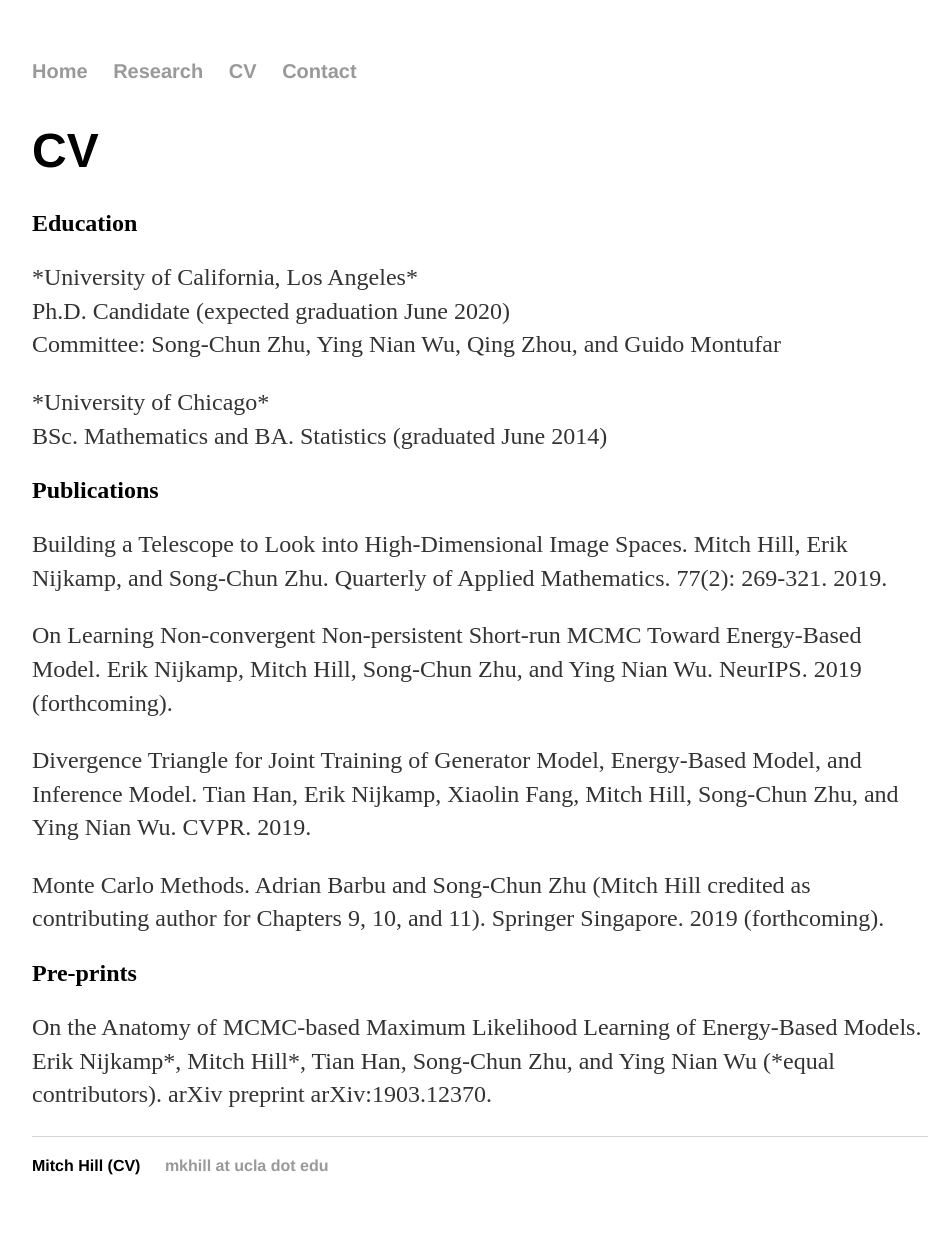
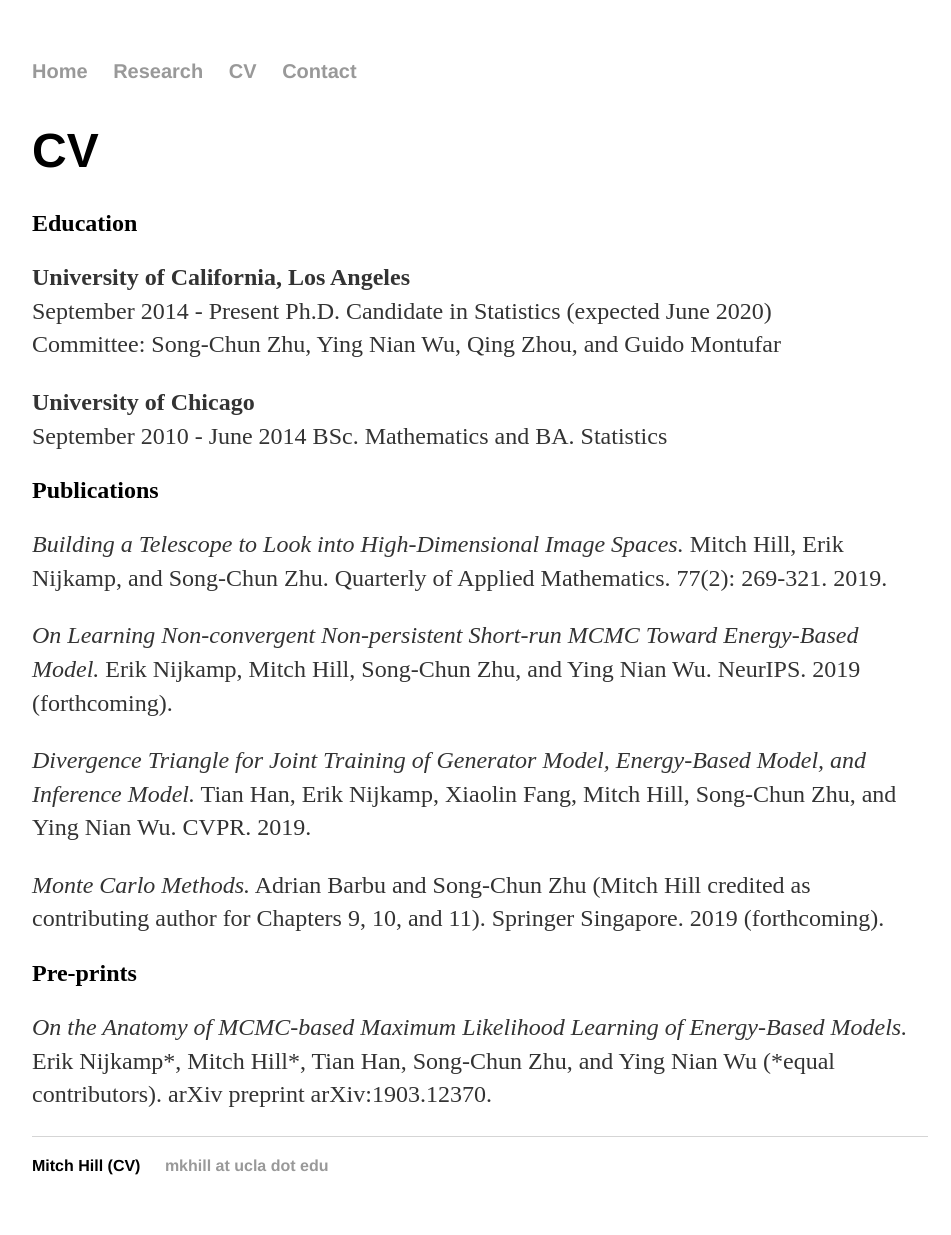
Before and after one commit to point0bar1/point0bar1.github.io, a Jekyll site: the page built from cv/index.html, in a window 1280 px wide. Shown: the whole page, without its empty margins (160-1111 px from the left). Built offline with Jekyll 4.4.1, drawn with Linux system fonts in a browser that asks for light colours.

Commit message:
Update index.html

```diff
--- a/cv/index.html
+++ b/cv/index.html
@@ -5,30 +5,32 @@
 <h1>CV</h1>
 <h2>Education</h2>
   <p>
-    *University of California, Los Angeles* <br/>
-    Ph.D. Candidate (expected graduation June 2020)<br/>
+    <strong>University of California, Los Angeles</strong> <br/>
+    September 2014 - Present
+    Ph.D. Candidate in Statistics (expected June 2020)<br/>
     Committee: Song-Chun Zhu, Ying Nian Wu, Qing Zhou, and Guido Montufar
   </p>
   <p>
-    *University of Chicago* <br/>
-    BSc. Mathematics and BA. Statistics (graduated June 2014)
+    <strong>University of Chicago</strong> <br/>
+    September 2010 - June 2014
+    BSc. Mathematics and BA. Statistics
   </p>
 
   <h2>Publications</h2>
   <p>
-    Building a Telescope to Look into High-Dimensional Image Spaces. Mitch Hill, Erik Nijkamp, and Song-Chun Zhu. Quarterly of Applied Mathematics. 77(2): 269-321. 2019.
+    <em>Building a Telescope to Look into High-Dimensional Image Spaces.</em> Mitch Hill, Erik Nijkamp, and Song-Chun Zhu. Quarterly of Applied Mathematics. 77(2): 269-321. 2019.
   </p>
   <p>
-    On Learning Non-convergent Non-persistent Short-run MCMC Toward Energy-Based Model. Erik Nijkamp, Mitch Hill, Song-Chun Zhu, and Ying Nian Wu. NeurIPS. 2019 (forthcoming).
+    <em>On Learning Non-convergent Non-persistent Short-run MCMC Toward Energy-Based Model.</em> Erik Nijkamp, Mitch Hill, Song-Chun Zhu, and Ying Nian Wu. NeurIPS. 2019 (forthcoming).
   </p>
   <p>
-    Divergence Triangle for Joint Training of Generator Model, Energy-Based Model, and Inference Model. Tian Han, Erik Nijkamp, Xiaolin Fang, Mitch Hill, Song-Chun Zhu, and Ying Nian Wu. CVPR. 2019.
+    <em>Divergence Triangle for Joint Training of Generator Model, Energy-Based Model, and Inference Model.</em> Tian Han, Erik Nijkamp, Xiaolin Fang, Mitch Hill, Song-Chun Zhu, and Ying Nian Wu. CVPR. 2019.
   </p>
   <p>
-    Monte Carlo Methods. Adrian Barbu and Song-Chun Zhu (Mitch Hill credited as contributing author for Chapters 9, 10, and 11). Springer Singapore. 2019 (forthcoming).
+    <em>Monte Carlo Methods.</em> Adrian Barbu and Song-Chun Zhu (Mitch Hill credited as contributing author for Chapters 9, 10, and 11). Springer Singapore. 2019 (forthcoming).
   </p>
 
    <h2>Pre-prints</h2>
    <p>
-    On the Anatomy of MCMC-based Maximum Likelihood Learning of Energy-Based Models. Erik Nijkamp*, Mitch Hill*, Tian Han, Song-Chun Zhu, and Ying Nian Wu (*equal contributors). arXiv preprint arXiv:1903.12370.
+     <em>On the Anatomy of MCMC-based Maximum Likelihood Learning of Energy-Based Models.</em> Erik Nijkamp*, Mitch Hill*, Tian Han, Song-Chun Zhu, and Ying Nian Wu (*equal contributors). arXiv preprint arXiv:1903.12370.
   </p>
```
